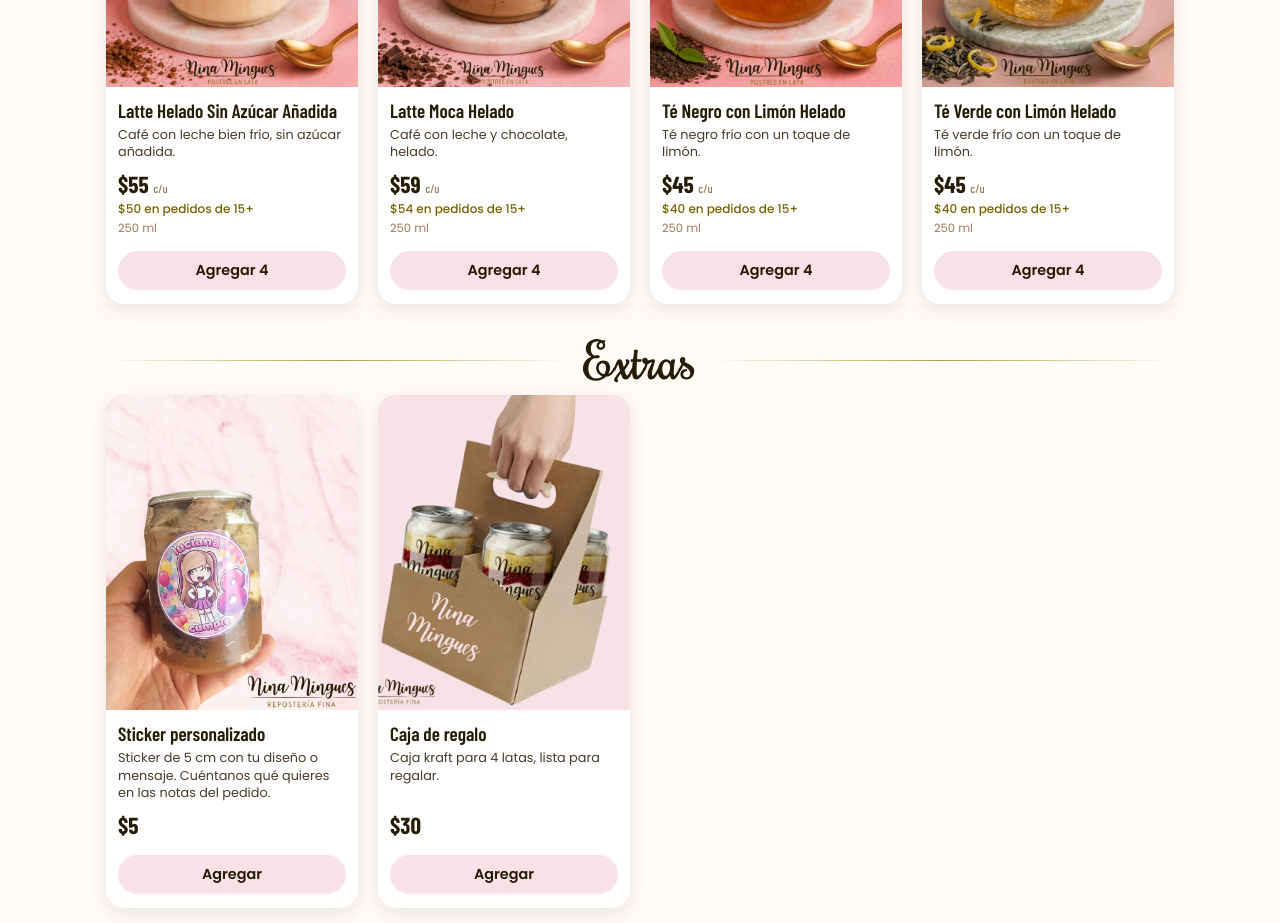
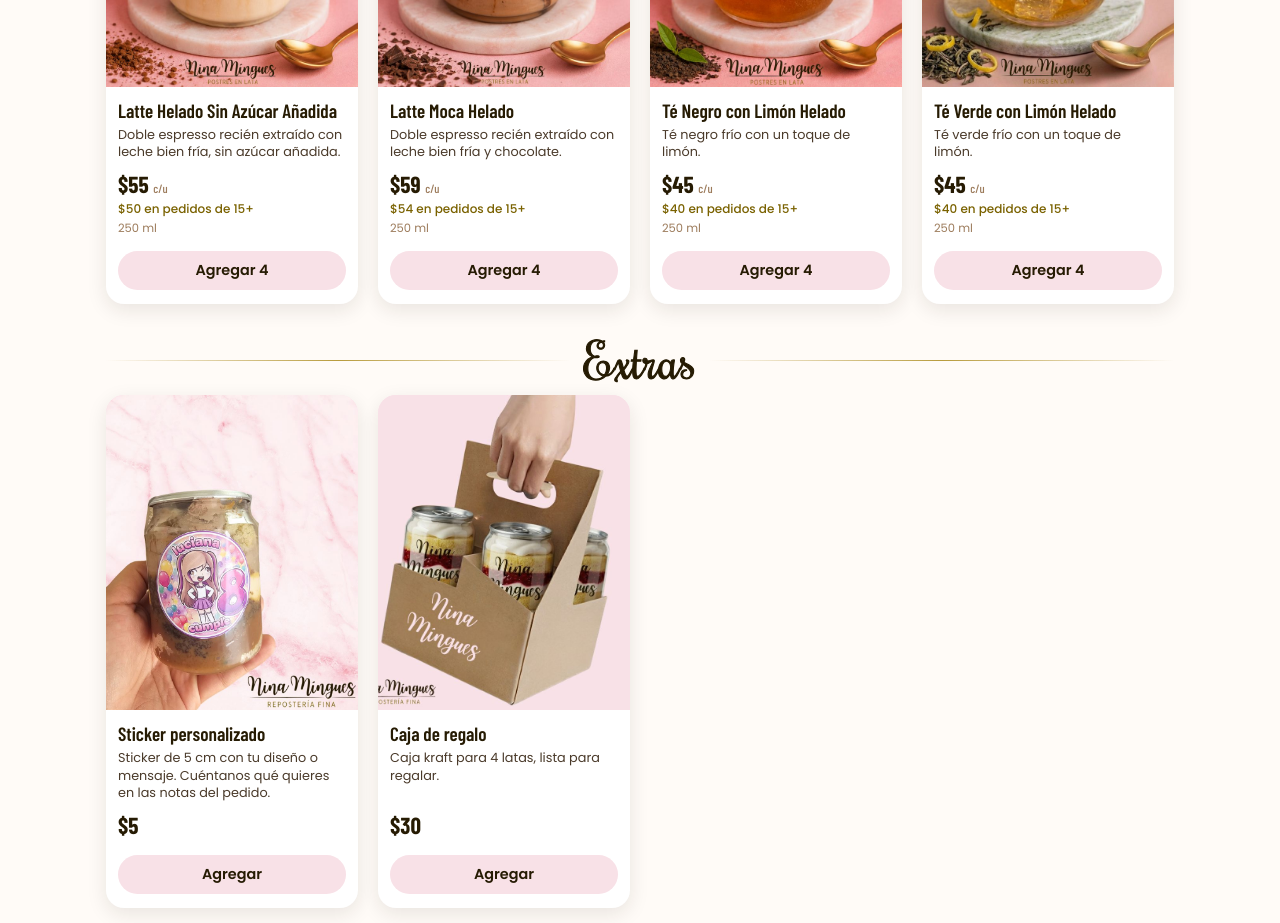
Before and after one commit to ninaminguespostresenlata/ninaminguespostresenlata.github.io, a plain HTML site: page index.html in a window 1280 px wide. Shown: the part 6100-7023 px from the top of the page. Drawn offline with nearby package versions, Linux system fonts and the light colour scheme.

Commit message:
Lattes: descripción con doble espresso
Co-Authored-By: Claude Opus 5.5 <noreply@anthropic.com>
Claude-Session: https://claude.ai/code/session_01F4rfKr6mwjWwAJf591Z9ho

```diff
--- a/datos.js
+++ b/datos.js
@@ -524,7 +524,7 @@ window.CATEGORIAS = [
       {
         id: "latte-sin-azucar",
         nombre: "Latte Helado Sin Azúcar Añadida",
-        descripcion: "Café con leche bien frío, sin azúcar añadida.",
+        descripcion: "Doble espresso recién extraído con leche bien fría, sin azúcar añadida.",
         precio: 55, precioEvento: 50, volumen: 250,
         foto: "img/productos/latte-sin-azucar.jpg",
         etiqueta: "Más vendido",
@@ -532,7 +532,7 @@ window.CATEGORIAS = [
       {
         id: "latte-moca",
         nombre: "Latte Moca Helado",
-        descripcion: "Café con leche y chocolate, helado.",
+        descripcion: "Doble espresso recién extraído con leche bien fría y chocolate.",
         precio: 59, precioEvento: 54, volumen: 250,
         foto: "img/productos/latte-moca.jpg",
       },
--- a/index.html
+++ b/index.html
@@ -282,7 +282,7 @@
 
   <div class="toast" id="toast" role="status" aria-live="polite"></div>
 
-  <script src="datos.js?v=64"></script>
+  <script src="datos.js?v=65"></script>
   <script src="app.js?v=61"></script>
 </body>
 </html>
```
